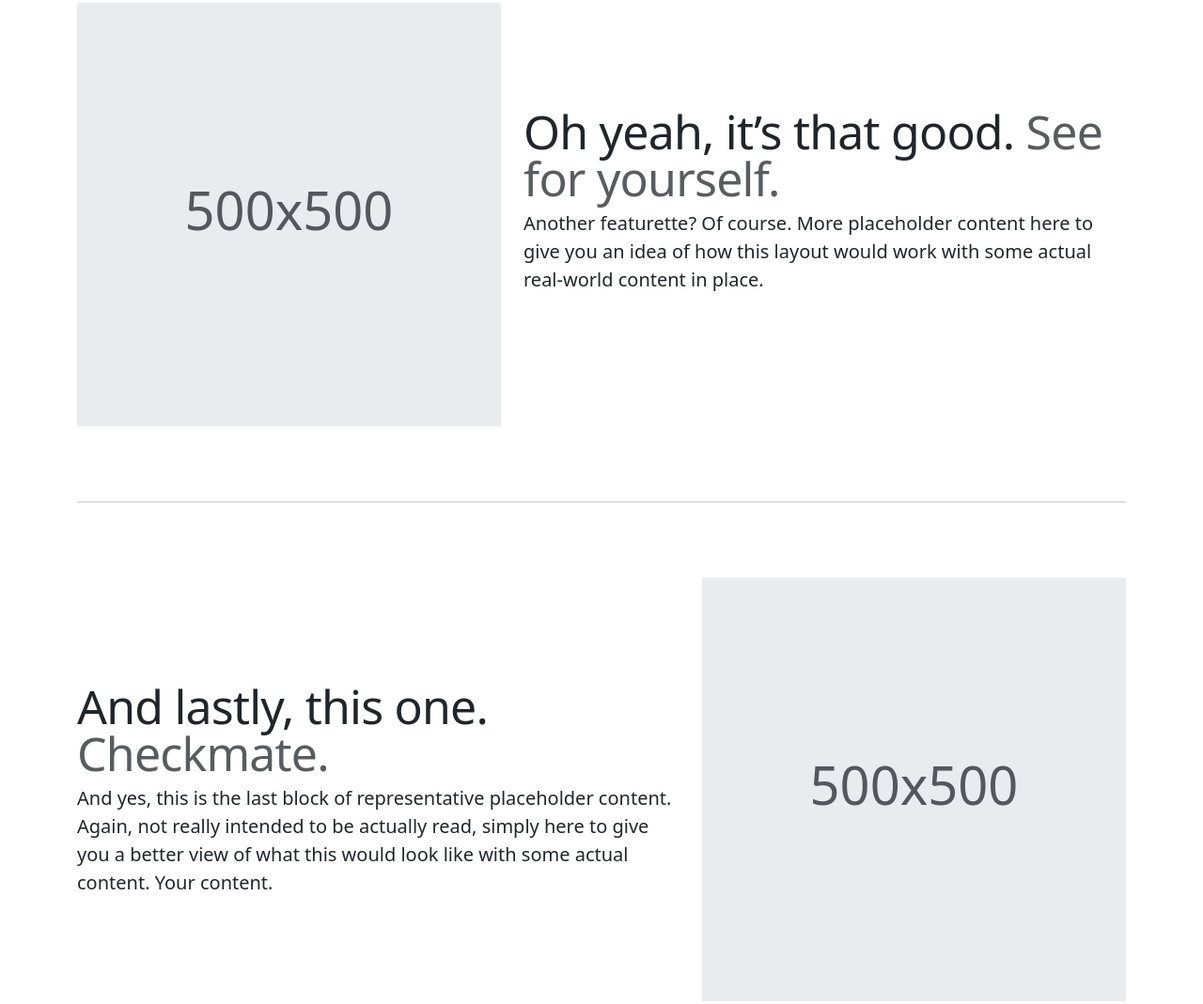
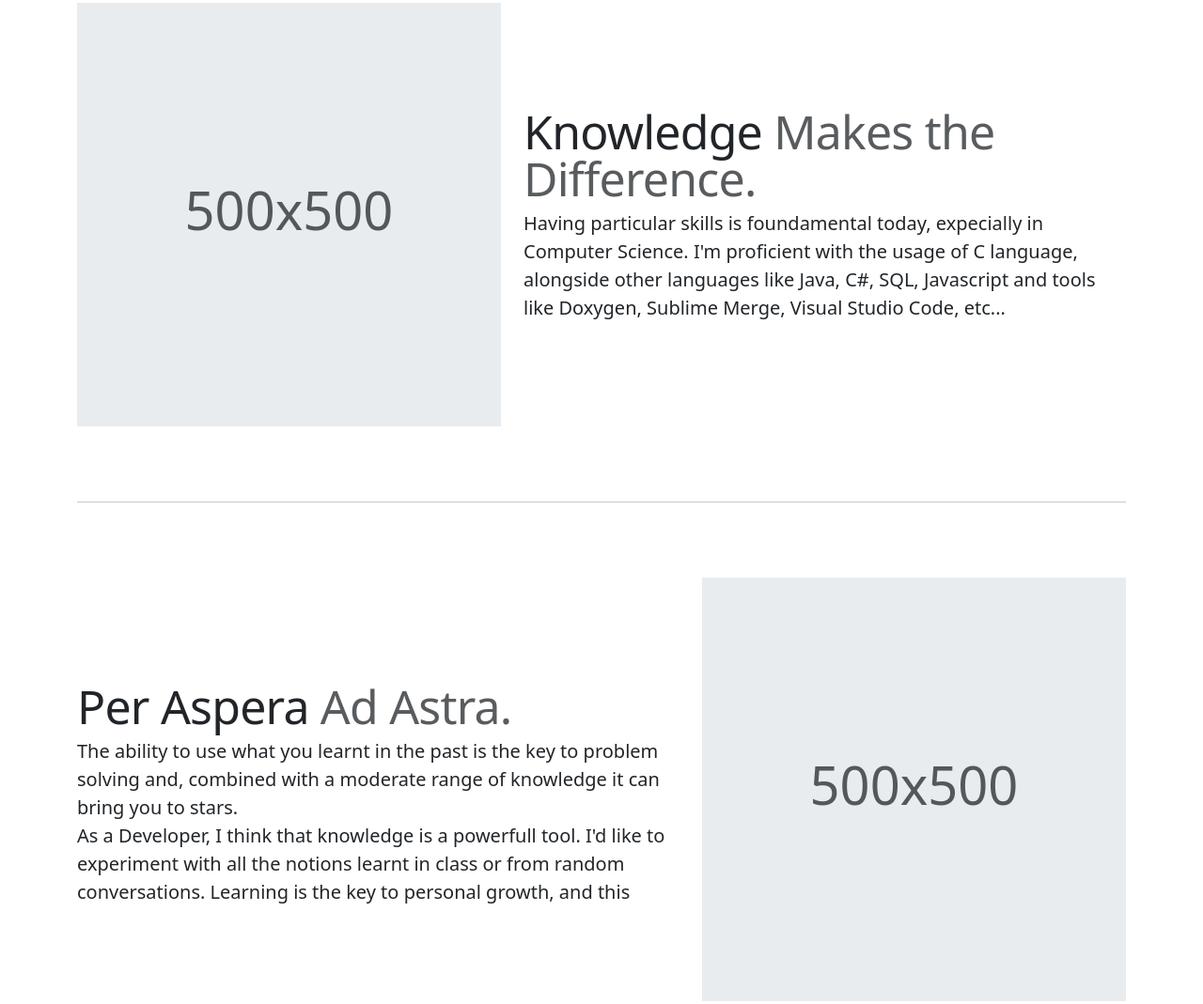
Before and after one commit to GeckoNickDeveloper/geckonickdeveloper.github.io, a plain HTML site: page index.html in a window 1280 px wide. Shown: the part 1746-2815 px from the top of the page at 94% size. Drawn offline with nearby package versions, Linux system fonts and the light colour scheme.

Commit message:
Added content (temporary)

```diff
--- a/index.html
+++ b/index.html
@@ -203,11 +203,12 @@
 			<!-- START THE FEATURETTES -->
 			<hr class="featurette-divider">
 
+			<!-- Who am I -->
 			<div class="row featurette">
 				<div class="col-md-7">
-					<h2 class="featurette-heading fw-normal lh-1">First featurette heading. <span class="text-body-secondary">It’ll blow your mind.</span></h2>
+					<h2 class="featurette-heading fw-normal lh-1">About <span class="text-body-secondary">Myself.</span></h2>
 					<p class="lead">
-						Some great placeholder content for the first featurette here. Imagine some exciting prose here.
+						Hi! My name is Nicholas. I'm a developer and programming enthusiast passionate about IoT, microcontrolles and Chemistry.
 					</p>
 				</div>
 				<div class="col-md-5">
@@ -223,11 +224,13 @@
 
 			<hr class="featurette-divider">
 
+			<!-- Competences -->
 			<div class="row featurette">
 				<div class="col-md-7 order-md-2">
-					<h2 class="featurette-heading fw-normal lh-1">Oh yeah, it’s that good. <span class="text-body-secondary">See for yourself.</span></h2>
+					<h2 class="featurette-heading fw-normal lh-1">Knowledge <span class="text-body-secondary">Makes the Difference.</span></h2>
 					<p class="lead">
-						Another featurette? Of course. More placeholder content here to give you an idea of how this layout would work with some actual real-world content in place.
+						Having particular skills is foundamental today, expecially in Computer Science.
+						I'm proficient with the usage of C language, alongside other languages like Java, C#, SQL, Javascript and tools like Doxygen, Sublime Merge, Visual Studio Code, etc...
 					</p>
 				</div>
 				<div class="col-md-5 order-md-1">
@@ -243,11 +246,14 @@
 
 			<hr class="featurette-divider">
 
+			<!-- My goals -->
 			<div class="row featurette">
 				<div class="col-md-7">
-					<h2 class="featurette-heading fw-normal lh-1">And lastly, this one. <span class="text-body-secondary">Checkmate.</span></h2>
+					<h2 class="featurette-heading fw-normal lh-1">Per Aspera <span class="text-body-secondary">Ad Astra.</span></h2>
 					<p class="lead">
-						And yes, this is the last block of representative placeholder content. Again, not really intended to be actually read, simply here to give you a better view of what this would look like with some actual content. Your content.
+						The ability to use what you learnt in the past is the key to problem solving and, combined with a moderate range of knowledge it can bring you to stars. <br>
+
+						As a Developer, I think that knowledge is a powerfull tool. I'd like to experiment with all the notions learnt in class or from random conversations. Learning is the key to personal growth, and this
 					</p>
 				</div>
 				<div class="col-md-5">
```
